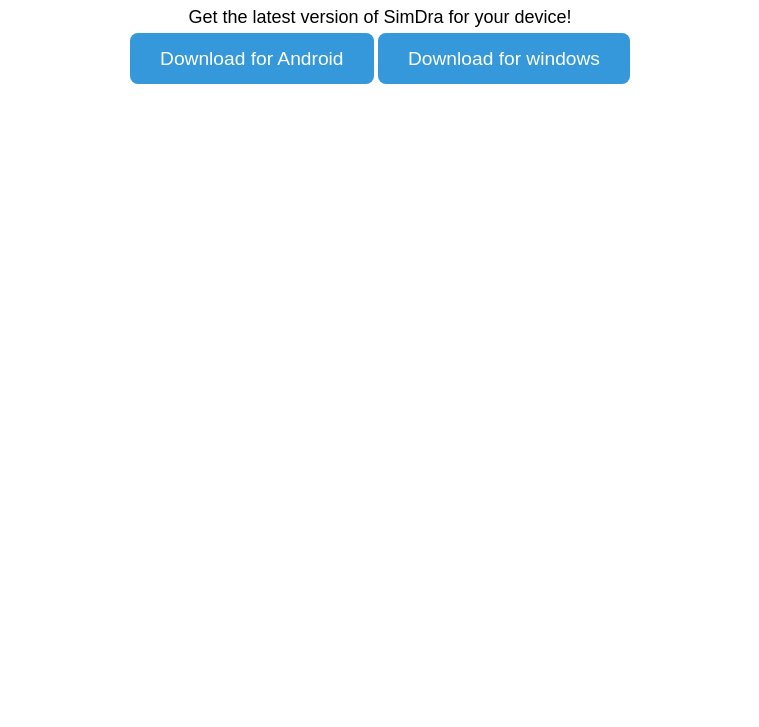
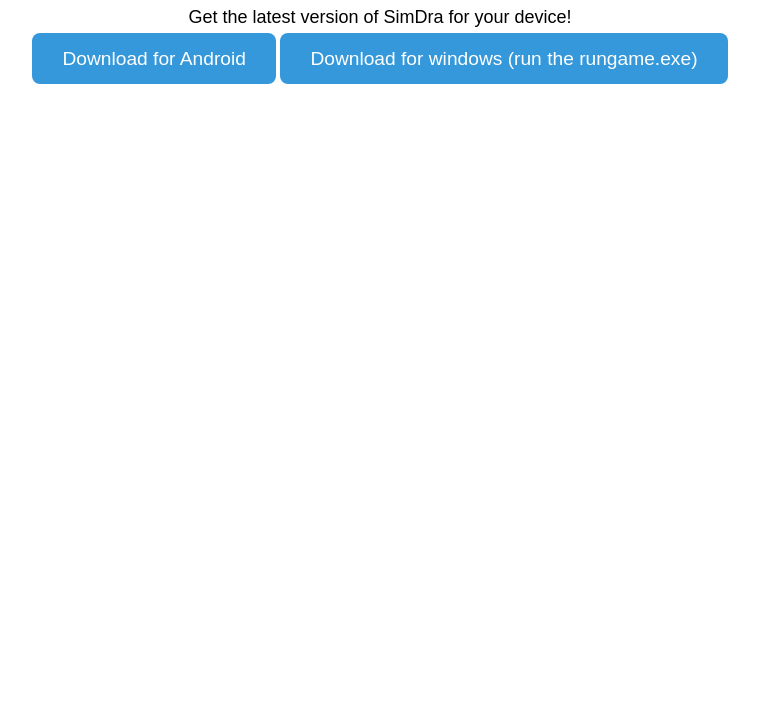
Before and after one commit to anik333999/download_my_apps.com, a plain HTML site: page downl.html in a window 1280 px wide. Shown: the part 73-800 px from the top of the page, without its empty margins (260-1019 px from the left). Drawn offline with Linux system fonts and the light colour scheme.

Commit message:
Update downl.html

```diff
--- a/downl.html
+++ b/downl.html
@@ -41,6 +41,6 @@
     <a href="Simdra_1_1.0.apk"
        class="download-button">Download for Android</a>
     <a href="https://www.mediafire.com/file/3i5v6f4znc6iqb3/simdra_-windows.zip/file"
-       class="download-button">Download for windows</a>
+       class="download-button">Download for windows (run the rungame.exe)</a>
 </body>
 </html>
```
